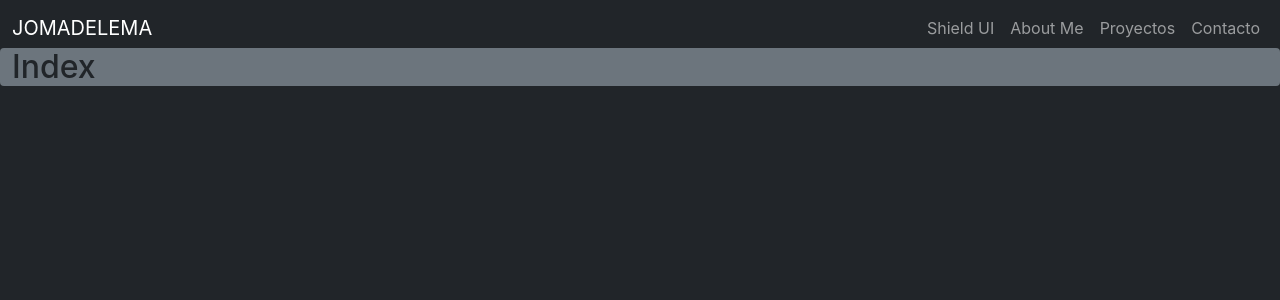
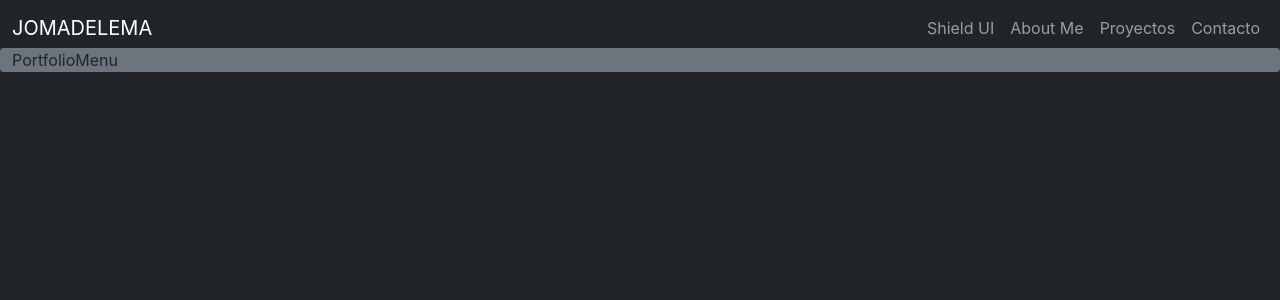
Before and after one commit to JOMADELEMA/masteringreact, a React (Create React App) app: page / in a window 1280 px wide. Shown: the top 300 px of the page. Built offline with nearby package versions, Linux system fonts and the light colour scheme.

Commit message:
se creo el menu para el portfolio

```diff
--- /dev/null
+++ b/src/Components/PortfolioMenu.jsx
@@ -0,0 +1,9 @@
+import React from 'react'
+
+const PortfolioMenu = () => {
+  return (
+    <div>PortfolioMenu</div>
+  )
+}
+
+export default PortfolioMenu
--- a/src/Pages/Index.jsx
+++ b/src/Pages/Index.jsx
@@ -1,13 +1,15 @@
 import React from "react";
 
 import NavBar from "../Components/NavBar";
+import PortfolioMenu from "../Components/PortfolioMenu";
 
 const Index = () => {
   return (
     <>
       <NavBar />
       <div className="container-fluid bg-secondary rounded mt-5">
-        <h2>Index</h2>
+
+  <PortfolioMenu />
 
       </div>
     </>
```
